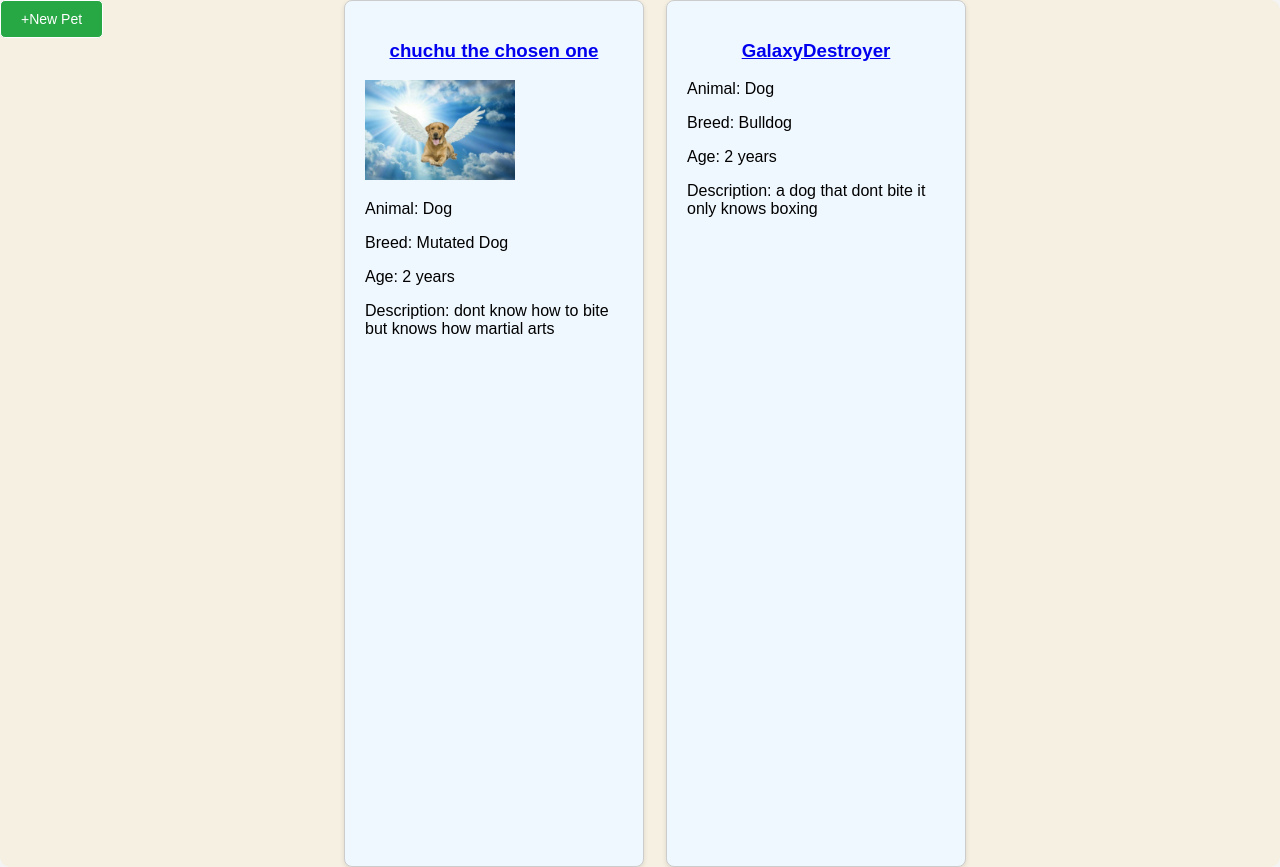
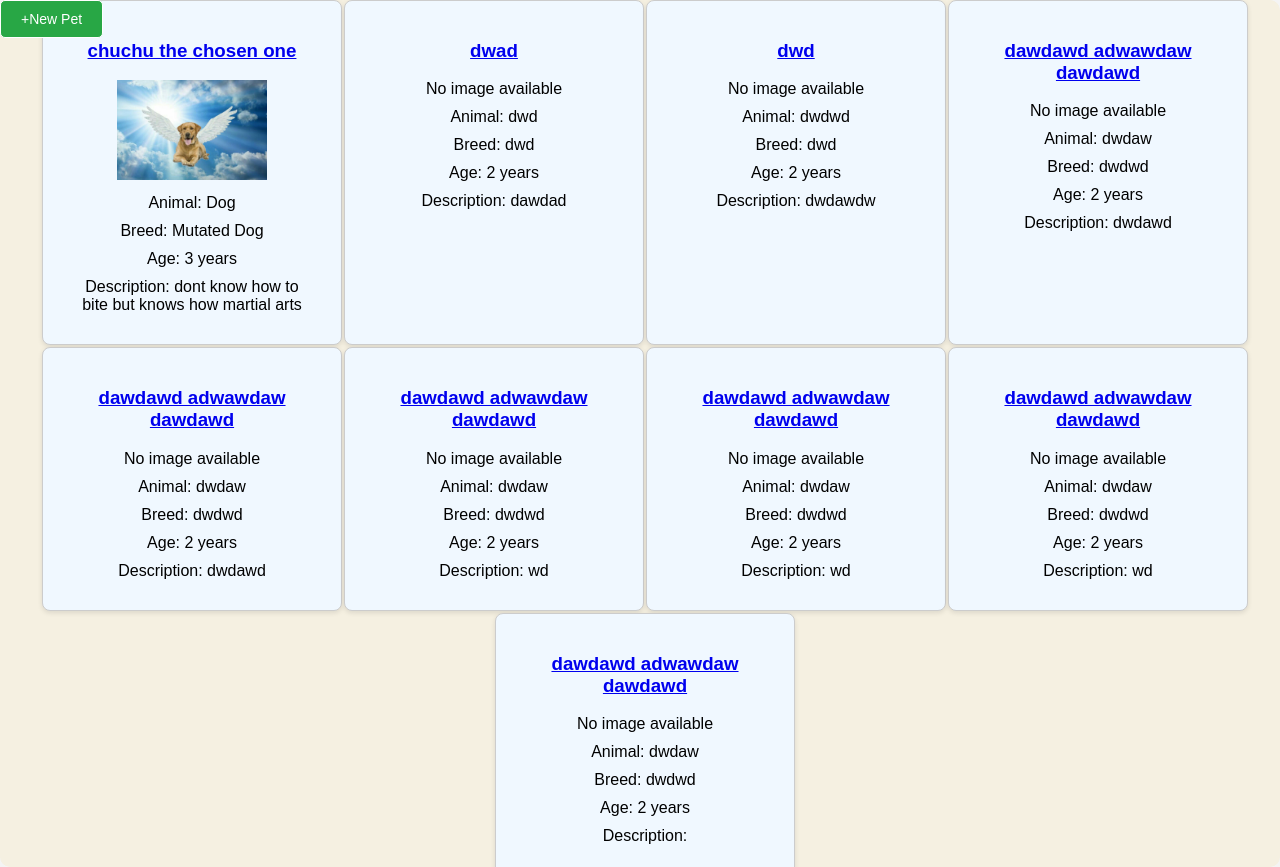
Before and after one commit to rexler05/activity-4, a Django app: page /pets/ in a window 1280 px wide. Shown: the part 76-943 px from the top of the page. Run offline with Django 5.2, Linux system fonts and the light colour scheme; a user stored in the database is signed in; data comes from the database, SQL or seed files in the repository.

Commit message:
updating it again

```diff
--- a/app/models.py
+++ b/app/models.py
@@ -10,11 +10,11 @@ class Shelter(models.Model):
     contact_email = models.EmailField()
     owner = models.ForeignKey(User, on_delete=models.CASCADE ,null=True, blank=True)  # Link shelter to user
     phone_number = models.CharField(max_length=15, blank=True, null=True)
-    website = models.URLField(blank=True, null=True)
+    website = models.CharField(max_length=200, blank=True, null=True)
     address = models.CharField(max_length=255, blank=True, null=True)
 
-    def __str__(self):
-        return self.name
+    def get_absolute_url(self):
+        return reverse('shelter_detail', kwargs={'pk': self.pk})
 
 
 class Pet(models.Model):
@@ -25,8 +25,9 @@ class Pet(models.Model):
         ('FRIENDS', 'Friends')
     ]
 
+
     name = models.CharField(max_length=100)
-    species = models.CharField(max_length=50)
+    animal = models.CharField(max_length=50)
     breed = models.CharField(max_length=100)
     age = models.PositiveIntegerField()
     description = models.TextField(blank=True)
@@ -35,8 +36,8 @@ class Pet(models.Model):
     owner = models.ForeignKey(User, on_delete=models.CASCADE)
     shelter = models.ForeignKey(Shelter, on_delete=models.SET_NULL, null=True, blank=True)
 
-    def __str__(self):
-        return self.name
+    def get_absolute_url(self):
+        return reverse('pet_detail', kwargs={'pk': self.pk})
 
 class Profile(models.Model):
     user = models.OneToOneField(User, on_delete=models.CASCADE)
--- a/app/templates/app/pet_detail.html
+++ b/app/templates/app/pet_detail.html
@@ -3,8 +3,8 @@
 {% block content %}
 <div class="pet-details-container">
         <div class="post-actions">
-            <a href="{% url 'pet_edit' pet.pk %}">+ Edit Blog</a>
-            <a href="{% url 'pet_delete' pet.pk %}" >- Delete Blog</a>
+            <a href="{% url 'pet_edit' pet.pk %}">+ Edit Pet</a>
+            <a href="{% url 'pet_delete' pet.pk %}" >- Delete Details</a>
         </div>
     <h2 class="pet-name">{{ pet.name }}</h2>
         {% if pet.post_image %}
@@ -13,7 +13,7 @@
         </div>
     {% endif %}
     <div class="pet-details">
-        <p>Animal: {{ pet.species }}</p>
+        <p>Animal: {{ pet.animal }}</p>
         <p>Breed: {{ pet.breed }}</p>
         <p>Age: {{ pet.age }} years</p>
         <p>Description: {{ pet.description }}</p>
--- a/app/templates/app/pet_edit.html
+++ b/app/templates/app/pet_edit.html
@@ -1,6 +1,6 @@
 {% extends 'app/base.html' %}
 {% block content %}
-<h2>Update Pet</h2>
+
 
 <form action="{% url 'pet_edit' pet.pk %}" method="post" enctype="multipart/form-data">
     {% csrf_token %}
--- a/app/templates/app/pet_form.html
+++ b/app/templates/app/pet_form.html
@@ -1,8 +1,7 @@
 {% extends 'app/base.html' %}
 {% block content %}
-<h2>Add or Update Pet</h2>
 
-<form method="post" enctype="multipart/form-data">
+ <form action="{% url 'pet_form' %}" method="post" enctype="multipart/form-data">
     {% csrf_token %}
     {{ form.as_p }}
     <button type="submit">Save Pet</button>
--- a/app/templates/app/pet_list.html
+++ b/app/templates/app/pet_list.html
@@ -7,22 +7,28 @@
 <a href="{% url 'pet_form' %}" >+New Pet</a>
 </div>
 
-<div class="pet-list">
+<div class="box-container">
     {% for pet in pets %}
-    <div class="pet-item">
+    <div class="post-box">
+        <div class="post-entry">
+             <h3><a href="{% url 'pet_detail' pet.pk %}">{{ pet.name }}</a></h3>
 
-        <h3><a href="{% url 'pet_detail' pet.pk %}">{{ pet.name }}</a></h3>
-          {% if pet.post_image %}
-            <img src="{{ pet.post_image.url }}" alt="{{ pet.name }}">
-        {% endif %}
-        <p>Animal: {{ pet.species }}</p>
+         <div class="image-detail">
+                    {% if pet.post_image  %}
+                        <a href="{% url 'pet_detail' pet.pk %}">
+                            <img src="{{ pet.post_image.url }}" alt="Post Image" > <!-- Adjusted image styling -->
+                        </a>
+                    {% else %}
+                        <p>No image available</p> <!-- Optional message for posts without images -->
+                    {% endif %}
+         </div>
+        <p>Animal: {{ pet.animal }}</p>
         <p>Breed: {{ pet.breed }}</p>
         <p>Age: {{ pet.age }} years</p>
         <p>Description: {{ pet.description }}</p>
-
+        </div>
     </div>
-    {% empty %}
-    <p>No pets available for adoption.</p>
     {% endfor %}
 </div>
+
 {% endblock content %}
--- a/app/templates/app/shelter_detail.html
+++ b/app/templates/app/shelter_detail.html
@@ -3,8 +3,8 @@
 {% block content %}
 <div class="shelter-details-container">
         <div class="action">
-            <a href="{% url 'shelter_edit' shelter.pk %}">+ Edit Blog</a>
-            <a href="{% url 'shelter_delete' shelter.pk %}" >- Delete Blog</a>
+            <a href="{% url 'shelter_edit' shelter.pk %}">+ Edit Shelter</a>
+            <a href="{% url 'shelter_delete' shelter.pk %}" >- Delete Details</a>
         </div>
     <h2 class="shelter-name">{{ shelter.name }}</h2>
     <div class="shelter-details">
--- a/app/templates/app/shelter_edit.html
+++ b/app/templates/app/shelter_edit.html
@@ -1,6 +1,5 @@
 {% extends 'app/base.html' %}
 {% block content %}
-<h2>Update Shelter</h2>
 
 <form action="{% url 'shelter_edit' shelter.pk %}" method="post" enctype="multipart/form-data">
     {% csrf_token %}
--- a/app/templates/app/shelter_form.html
+++ b/app/templates/app/shelter_form.html
@@ -1,8 +1,8 @@
 {% extends 'app/base.html' %}
 {% block content %}
-<h2>Add or Edit Shelter</h2>
 
-<form method="post">
+ <form action="{% url 'shelter_form' %}" method="post" enctype="multipart/form-data">
+
     {% csrf_token %}
     {{ form.as_p }}
     <button type="submit">Save Shelter</button>
--- a/app/urls.py
+++ b/app/urls.py
@@ -43,13 +43,13 @@ urlpatterns = [
     path('blog/<int:pk>/delete', BlogDeleteView.as_view(), name='blog_delete'),
     path('shelters/', ShelterListView.as_view(), name='shelter_list'),
     path('shelters/<int:pk>/', ShelterDetailView.as_view(), name='shelter_detail'),
-    path('shelters/add/', ShelterCreateView.as_view(), name='shelter_form'),
+    path('shelters/create/', ShelterCreateView.as_view(), name='shelter_form'),
     path('shelters/<int:pk>/edit/', ShelterUpdateView.as_view(), name='shelter_edit'),
-    path('shelters/<int:pk>/delete', ShelterDeleteView.as_view(), name='blog_delete'),
+    path('shelters/<int:pk>/delete', ShelterDeleteView.as_view(), name='shelter_delete'),
     # Pet URLs
     path('pets/', PetListView.as_view(), name='pet_list'),
     path('pets/<int:pk>/', PetDetailView.as_view(), name='pet_detail'),
-    path('pets/add/', PetCreateView.as_view(), name='pet_form'),
+    path('pets/create/', PetCreateView.as_view(), name='pet_form'),
     path('pets/<int:pk>/edit/', PetUpdateView.as_view(), name='pet_edit'),
     path('pets/<int:pk>/delete', PetDeleteView.as_view(), name='pet_delete'),
 
--- a/app/views.py
+++ b/app/views.py
@@ -12,7 +12,7 @@ from django.views.generic.edit import FormView, CreateView, UpdateView, DeleteVi
 from .models import Post , Profile , Pet , Shelter
 from django.contrib import messages
 from django.db.models import Q
-from .forms import CommentForm, PetForm, ShelterForm
+from .forms import CommentForm
 
 
 
@@ -217,13 +217,11 @@ class BlogDetailView(DetailView):
             comment.post = self.object
             comment.author = request.user
             comment.save()
-            return redirect(self.get_object())  # Redirect to the same post detail view
+            return redirect(self.get_object())
 
         context = self.get_context_data()
-        context['comment_form'] = comment_form  # Include the invalid form in the context
+        context['comment_form'] = comment_form
         return self.render_to_response(context)
-
-
 
 
 
@@ -237,10 +235,11 @@ class BlogCreateView(CreateView):
         form.instance.author = self.request.user
         return super().form_valid(form)
 
+
+
 class BlogUpdateView(UpdateView):
     model = Post
-    fields = ['title', 'body', 'post_image', 'post_categories', 'visibility']  # Include 'visibility'
-    template_name = 'app/blog_update.html'
+    fields = ['title', 'body', 'post_image', 'post_categories', 'visibility']
 
     def get_success_url(self):
         return reverse_lazy('blog_detail', kwargs={'pk': self.object.pk})
@@ -257,7 +256,7 @@ class BlogDeleteView(DeleteView):
 
 class ShelterCreateView(CreateView):
     model = Shelter
-    form_class = ShelterForm
+    fields = ['name','description','contact_email','owner','phone_number','website','address']
     template_name = 'app/shelter_form.html'
     success_url = reverse_lazy('shelter_list')
 
@@ -265,9 +264,10 @@ class ShelterCreateView(CreateView):
         form.instance.owner = self.request.user
         return super().form_valid(form)
 
+
 class ShelterUpdateView(UpdateView):
     model = Shelter
-    form_class = ShelterForm
+    fields = ['name','description','contact_email','owner','phone_number','website','address']
     template_name = 'app/shelter_edit.html'
     success_url = reverse_lazy('shelter_list')
 
@@ -290,26 +290,27 @@ class ShelterDeleteView(DeleteView):
     template_name = 'app/shelter_delete.html'
     success_url = reverse_lazy('shelter_list')
 
-    def get_queryset(self):
-        # Ensure the shelter belongs to the current user
-        return Shelter.objects.filter(owner=self.request.user)
 
-# Pet views
 class PetCreateView(CreateView):
     model = Pet
-    form_class = PetForm
+    fields = ['name', 'animal','breed','age','description','post_image','visibility','owner','shelter']
     template_name = 'app/pet_form.html'
-    success_url = reverse_lazy('pet_list')
 
     def form_valid(self, form):
         form.instance.owner = self.request.user
         return super().form_valid(form)
 
+
 class PetUpdateView(UpdateView):
     model = Pet
-    form_class = PetForm
-    template_name = 'app/pet_edit.html'
-    success_url = reverse_lazy('pet_list')
+    fields = ['name', 'animal','breed','age','description','post_image','visibility','owner','shelter']
+
+    def get_success_url(self):
+        return reverse_lazy('pet_detail', kwargs={'pk': self.object.pk})
+
+    def form_valid(self, form):
+        form.instance.author = self.request.user
+        return super().form_valid(form)
 
 class PetListView(ListView):
     model = Pet
--- a/static/css/base.css
+++ b/static/css/base.css
@@ -8,7 +8,7 @@ body {
     margin: 0;
     padding: 0;
     background-color: #f4f4f4;
-    overflow-x: hidden; /* Prevents horizontal overflow */
+    overflow-x: hidden;
 }
 
 .container {
@@ -16,7 +16,7 @@ body {
     padding: 0;
     width: 100%;
     height: 93vh;
-    overflow-x: hidden; /* Ensures no horizontal scroll */
+    overflow-x: hidden;
 }
 .search-btn label{
     color: white;
@@ -56,10 +56,10 @@ body {
     height: 93vh;
     width: 100%;
     border-radius: 10px;
-    overflow-x: hidden; /* Prevent overflow */
+    overflow-x: hidden;
 }
 
-/* Box layout, with responsive design for smaller screens */
+
 .box-container {
     display: flex;
     flex-wrap: wrap;
@@ -95,7 +95,7 @@ body {
     width: calc(25% - 20px);
     max-width: 300px;
     min-width: 300px;
-    max-height: 250px;
+    height:auto;
     box-shadow: 0 2px 5px rgba(0, 0, 0, 0.1);
     transition: transform 0.2s;
 
@@ -485,43 +485,6 @@ form input {
 
 
 
-.pet-list {
-     display: flex;
-    flex-wrap: wrap;
-    gap: 2px;
-    justify-content: center;
-    width: 100%;
-    min-width: 100%;
-      margin-left:5px;
-}
-
-
-
-.pet-item {
-    background-color:aliceblue;
-    border: 1px solid #ccc;
-    border-radius: 8px;
-    padding: 20px;
-    width: calc(25% - 20px);
-    max-width: 300px;
-    min-width: 300px;
-    height:auto;
-    box-shadow: 0 2px 5px rgba(0, 0, 0, 0.1);
-    transition: transform 0.2s;
-     margin-left:20px;
-
-}
-
-.pet-item h3{
-
-    text-align: center;
-}
-
-.pet-item img{
-
-     height: 100px;
-    width:150px;
-}
 
 .pet-form {
     max-width: 600px;
@@ -567,7 +530,7 @@ background-color:aliceblue;
 }
 
 
-/* Container for the pet details */
+
 .pet-details-container {
     width: 100%;
     height:100%;
```
Also changed, not shown: app/forms.py (+1 -27 lines), app/templates/app/shelter_list.html (+8 -9 lines), app/migrations/0014_rename_species_pet_animal_alter_shelter_owner.py (added), app/migrations/0015_alter_shelter_website.py (added), db.sqlite3.
